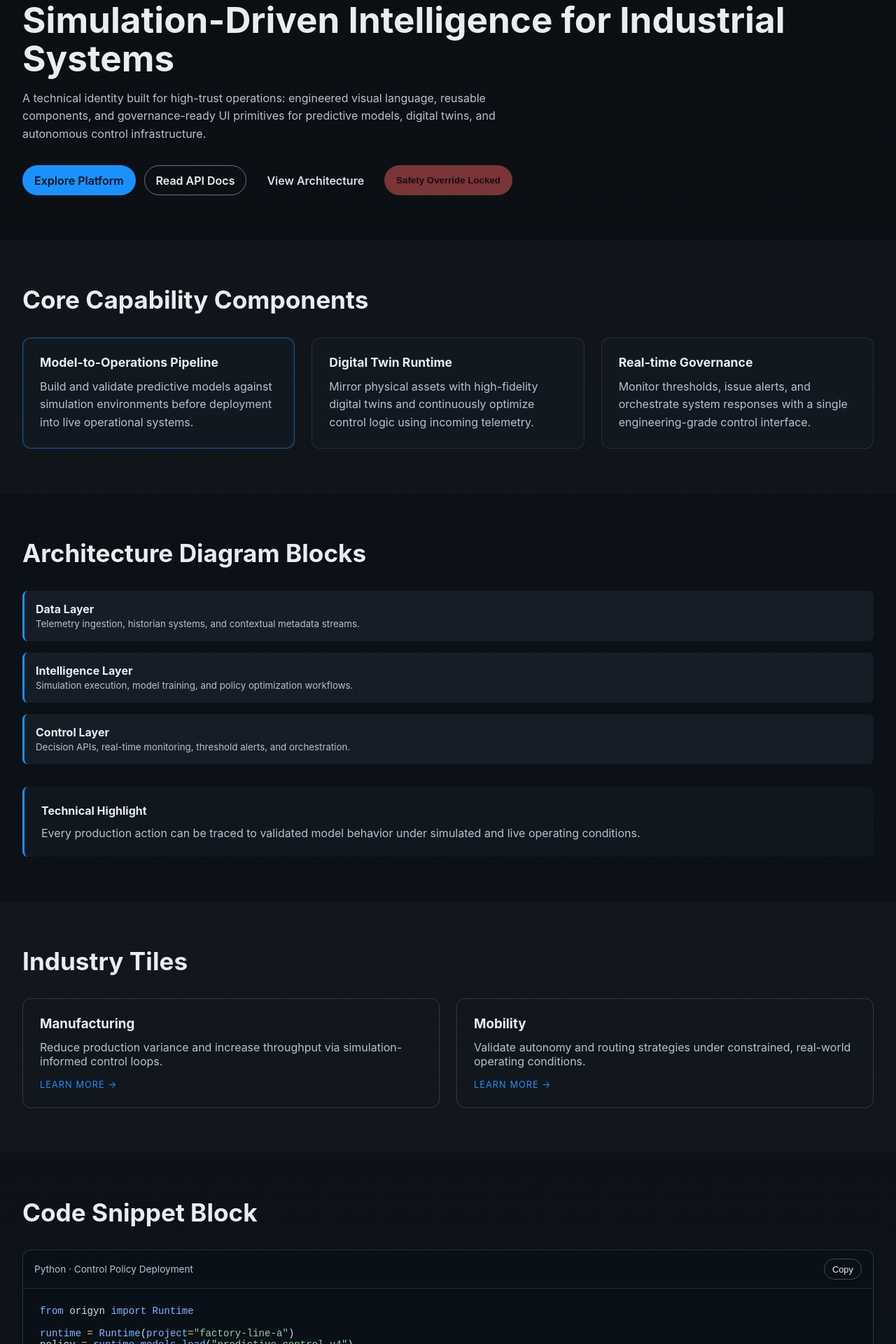
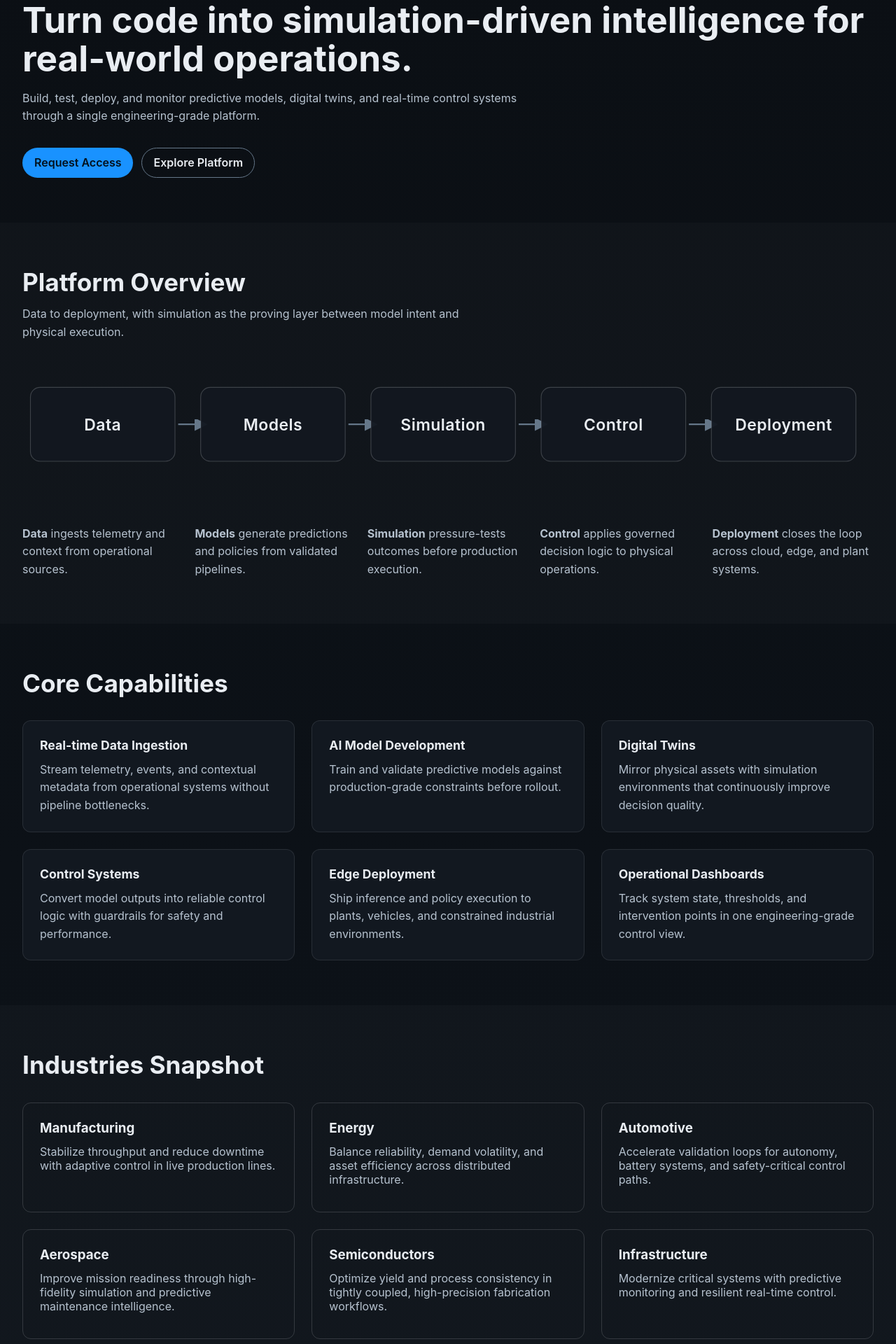
Before and after one commit to Cercle-Core/ORIGYN-WEBSITE, a Next.js app: page / in a window 1280 px wide. Shown: the part 160-2080 px from the top of the page at 70% size. Built offline with nearby package versions, Linux system fonts and the light colour scheme.

Commit message:
Build Phase 3 home page with mission-led structure and platform diagram

```diff
--- a/app/globals.css
+++ b/app/globals.css
@@ -430,6 +430,94 @@ pre {
   color: var(--color-neutral-300);
 }
 
+
+.body-lg--tight {
+  margin-top: var(--space-3);
+  max-width: 68ch;
+}
+
+.platform-diagram-wrap {
+  margin-top: var(--space-6);
+}
+
+.platform-diagram {
+  width: 100%;
+  height: auto;
+  display: block;
+}
+
+.platform-diagram__stage {
+  transition: transform var(--motion-fast) ease;
+}
+
+.platform-diagram__rect {
+  fill: rgba(18, 24, 32, 0.95);
+  stroke: rgba(233, 237, 242, 0.2);
+  stroke-width: 1;
+  transition: fill var(--motion-base) ease, stroke var(--motion-base) ease;
+}
+
+.platform-diagram__label {
+  fill: var(--color-neutral-100);
+  font-size: 20px;
+  font-weight: 600;
+  letter-spacing: 0.02em;
+}
+
+.platform-diagram__arrow,
+.platform-diagram__arrowhead {
+  stroke: var(--color-neutral-500);
+  fill: var(--color-neutral-500);
+  stroke-width: 2;
+  transition: stroke var(--motion-base) ease, fill var(--motion-base) ease;
+}
+
+.platform-diagram__stage:hover {
+  transform: translateY(-2px);
+}
+
+.platform-diagram__stage:hover .platform-diagram__rect {
+  fill: rgba(25, 146, 255, 0.17);
+  stroke: rgba(25, 146, 255, 0.75);
+}
+
+.platform-diagram__stage:hover .platform-diagram__arrow,
+.platform-diagram__stage:hover .platform-diagram__arrowhead {
+  stroke: var(--color-accent-500);
+  fill: var(--color-accent-500);
+}
+
+.diagram-descriptions {
+  margin-top: var(--space-5);
+  display: grid;
+  grid-template-columns: repeat(5, minmax(0, 1fr));
+  gap: var(--space-4);
+}
+
+.diagram-descriptions p,
+.why-grid p {
+  margin: 0;
+  line-height: 1.6;
+  color: var(--color-neutral-300);
+}
+
+.why-grid {
+  margin-top: var(--space-5);
+  max-width: 85ch;
+  display: grid;
+  gap: var(--space-4);
+}
+
+.final-cta {
+  text-align: center;
+  max-width: 780px;
+  margin: 0 auto;
+}
+
+.btn-row--center {
+  justify-content: center;
+}
+
 .footer {
   border-top: 1px solid rgba(233, 237, 242, 0.12);
   padding: var(--space-7) 0;
@@ -468,6 +556,10 @@ pre {
     grid-column: span 4;
   }
 
+  .diagram-descriptions {
+    grid-template-columns: repeat(2, minmax(0, 1fr));
+  }
+
   .footer-grid {
     grid-template-columns: repeat(3, minmax(0, 1fr));
   }
@@ -500,6 +592,19 @@ pre {
     display: inline-flex;
   }
 
+  .diagram-descriptions {
+    grid-template-columns: 1fr;
+  }
+
+  .platform-diagram-wrap {
+    overflow-x: auto;
+    padding-bottom: var(--space-2);
+  }
+
+  .platform-diagram {
+    min-width: 760px;
+  }
+
   .footer-grid {
     grid-template-columns: 1fr;
   }
--- a/app/page.js
+++ b/app/page.js
@@ -1,136 +1,208 @@
-import Footer from '../components/layout/Footer';
 import Navbar from '../components/layout/Navbar';
 import SectionWrapper from '../components/layout/SectionWrapper';
-import ArchitectureLayerBlock from '../components/patterns/ArchitectureLayerBlock';
-import CodeSnippetBlock from '../components/patterns/CodeSnippetBlock';
 import FeatureCard from '../components/patterns/FeatureCard';
 import IndustryTile from '../components/patterns/IndustryTile';
-import TechnicalHighlightPanel from '../components/patterns/TechnicalHighlightPanel';
 import Button from '../components/ui/Button';
 
-const featureCards = [
+const capabilities = [
   {
-    title: 'Model-to-Operations Pipeline',
-    description:
-      'Build and validate predictive models against simulation environments before deployment into live operational systems.'
+    title: 'Real-time Data Ingestion',
+    description: 'Stream telemetry, events, and contextual metadata from operational systems without pipeline bottlenecks.'
   },
   {
-    title: 'Digital Twin Runtime',
-    description:
-      'Mirror physical assets with high-fidelity digital twins and continuously optimize control logic using incoming telemetry.'
+    title: 'AI Model Development',
+    description: 'Train and validate predictive models against production-grade constraints before rollout.'
   },
   {
-    title: 'Real-time Governance',
-    description:
-      'Monitor thresholds, issue alerts, and orchestrate system responses with a single engineering-grade control interface.'
+    title: 'Digital Twins',
+    description: 'Mirror physical assets with simulation environments that continuously improve decision quality.'
+  },
+  {
+    title: 'Control Systems',
+    description: 'Convert model outputs into reliable control logic with guardrails for safety and performance.'
+  },
+  {
+    title: 'Edge Deployment',
+    description: 'Ship inference and policy execution to plants, vehicles, and constrained industrial environments.'
+  },
+  {
+    title: 'Operational Dashboards',
+    description: 'Track system state, thresholds, and intervention points in one engineering-grade control view.'
   }
 ];
 
-const architectureLayers = [
+const industries = [
   {
-    title: 'Data Layer',
-    description: 'Telemetry ingestion, historian systems, and contextual metadata streams.'
+    title: 'Manufacturing',
+    description: 'Stabilize throughput and reduce downtime with adaptive control in live production lines.'
   },
   {
-    title: 'Intelligence Layer',
-    description: 'Simulation execution, model training, and policy optimization workflows.'
+    title: 'Energy',
+    description: 'Balance reliability, demand volatility, and asset efficiency across distributed infrastructure.'
   },
   {
-    title: 'Control Layer',
-    description: 'Decision APIs, real-time monitoring, threshold alerts, and orchestration.'
+    title: 'Automotive',
+    description: 'Accelerate validation loops for autonomy, battery systems, and safety-critical control paths.'
+  },
+  {
+    title: 'Aerospace',
+    description: 'Improve mission readiness through high-fidelity simulation and predictive maintenance intelligence.'
+  },
+  {
+    title: 'Semiconductors',
+    description: 'Optimize yield and process consistency in tightly coupled, high-precision fabrication workflows.'
+  },
+  {
+    title: 'Infrastructure',
+    description: 'Modernize critical systems with predictive monitoring and resilient real-time control.'
   }
 ];
 
-const industryTiles = [
-  {
-    title: 'Manufacturing',
-    description: 'Reduce production variance and increase throughput via simulation-informed control loops.'
-  },
-  {
-    title: 'Mobility',
-    description: 'Validate autonomy and routing strategies under constrained, real-world operating conditions.'
-  }
-];
+const diagramStages = ['Data', 'Models', 'Simulation', 'Control', 'Deployment'];
 
-const sampleCode = `from origyn import Runtime
+export const metadata = {
+  title: 'ORIGYN Platform | Industrial AI Infrastructure',
+  description:
+    'ORIGYN transforms code into simulation-driven intelligence for predictive models, digital twins, and real-time control systems.'
+};
 
-runtime = Runtime(project="factory-line-a")
-policy = runtime.models.load("predictive_control_v4")
-runtime.deploy(policy, target="live-control")`;
+function PlatformDiagram() {
+  return (
+    <div className="platform-diagram-wrap" role="img" aria-label="Platform flow from data to deployment">
+      <svg className="platform-diagram" viewBox="0 0 1060 180" xmlns="http://www.w3.org/2000/svg">
+        {diagramStages.map((stage, index) => {
+          const x = index * 212;
+          const isLast = index === diagramStages.length - 1;
+
+          return (
+            <g key={stage} className="platform-diagram__stage" style={{ '--stage-index': index }}>
+              <rect x={x + 10} y="30" width="180" height="92" rx="12" className="platform-diagram__rect" />
+              <text x={x + 100} y="84" textAnchor="middle" className="platform-diagram__label">
+                {stage}
+              </text>
+              {!isLast && (
+                <path
+                  d={`M ${x + 194} 76 L ${x + 226} 76`}
+                  className="platform-diagram__arrow"
+                  markerEnd="url(#arrowHead)"
+                />
+              )}
+            </g>
+          );
+        })}
+        <defs>
+          <marker id="arrowHead" markerWidth="8" markerHeight="8" refX="6" refY="3" orient="auto">
+            <path d="M0,0 L0,6 L6,3 z" className="platform-diagram__arrowhead" />
+          </marker>
+        </defs>
+      </svg>
+      <div className="diagram-descriptions">
+        <p><strong>Data</strong> ingests telemetry and context from operational sources.</p>
+        <p><strong>Models</strong> generate predictions and policies from validated pipelines.</p>
+        <p><strong>Simulation</strong> pressure-tests outcomes before production execution.</p>
+        <p><strong>Control</strong> applies governed decision logic to physical operations.</p>
+        <p><strong>Deployment</strong> closes the loop across cloud, edge, and plant systems.</p>
+      </div>
+    </div>
+  );
+}
 
 export default function Home() {
   return (
     <div className="page-shell">
-      <Navbar variant="sticky" />
+      <Navbar
+        variant="transparent"
+        cta={null}
+        links={[
+          { href: '#platform-overview', label: 'Platform' },
+          { href: '#capabilities', label: 'Capabilities' },
+          { href: '#industries', label: 'Industries' },
+          { href: '#why-it-matters', label: 'Why It Matters' }
+        ]}
+      />
 
       <main>
-        <SectionWrapper>
-          <p className="eyebrow">Phase 2 · Design System Foundation</p>
-          <h1 className="h1">Simulation-Driven Intelligence for Industrial Systems</h1>
+        <SectionWrapper id="top">
+          <p className="eyebrow">Industrial AI Infrastructure</p>
+          <h1 className="h1">Turn code into simulation-driven intelligence for real-world operations.</h1>
           <p className="body-lg">
-            A technical identity built for high-trust operations: engineered visual language,
-            reusable components, and governance-ready UI primitives for predictive models,
-            digital twins, and autonomous control infrastructure.
+            Build, test, deploy, and monitor predictive models, digital twins, and real-time control
+            systems through a single engineering-grade platform.
           </p>
           <div className="btn-row">
-            <Button as="a" href="#platform" variant="primary">
+            <Button as="a" href="#final-cta" variant="primary">
+              Request Access
+            </Button>
+            <Button as="a" href="#platform-overview" variant="secondary">
               Explore Platform
-            </Button>
-            <Button as="a" href="#developers" variant="secondary">
-              Read API Docs
-            </Button>
-            <Button as="a" href="#architecture" variant="ghost">
-              View Architecture
-            </Button>
-            <Button variant="danger" disabled>
-              Safety Override Locked
             </Button>
           </div>
         </SectionWrapper>
 
-        <SectionWrapper id="platform" muted>
-          <h2 className="h2">Core Capability Components</h2>
+        <SectionWrapper id="platform-overview" muted>
+          <h2 className="h2">Platform Overview</h2>
+          <p className="body-lg body-lg--tight">
+            Data to deployment, with simulation as the proving layer between model intent and physical execution.
+          </p>
+          <PlatformDiagram />
+        </SectionWrapper>
+
+        <SectionWrapper id="capabilities">
+          <h2 className="h2">Core Capabilities</h2>
           <div className="ds-grid ds-grid--3col">
-            {featureCards.map((card, index) => (
-              <FeatureCard
-                key={card.title}
-                title={card.title}
-                description={card.description}
-                highlighted={index === 0}
+            {capabilities.map((capability) => (
+              <FeatureCard key={capability.title} title={capability.title} description={capability.description} />
+            ))}
+          </div>
+        </SectionWrapper>
+
+        <SectionWrapper id="industries" muted>
+          <h2 className="h2">Industries Snapshot</h2>
+          <div className="ds-grid ds-grid--3col">
+            {industries.map((industry) => (
+              <IndustryTile
+                key={industry.title}
+                title={industry.title}
+                description={industry.description}
+                href="#final-cta"
+                showLink={false}
               />
             ))}
           </div>
         </SectionWrapper>
 
-        <SectionWrapper id="architecture">
-          <h2 className="h2">Architecture Diagram Blocks</h2>
-          <div className="arch-grid">
-            {architectureLayers.map((layer) => (
-              <ArchitectureLayerBlock key={layer.title} title={layer.title} description={layer.description} />
-            ))}
-          </div>
-          <TechnicalHighlightPanel title="Technical Highlight">
-            Every production action can be traced to validated model behavior under simulated and
-            live operating conditions.
-          </TechnicalHighlightPanel>
-        </SectionWrapper>
-
-        <SectionWrapper id="industries" muted>
-          <h2 className="h2">Industry Tiles</h2>
-          <div className="ds-grid ds-grid--2col">
-            {industryTiles.map((tile) => (
-              <IndustryTile key={tile.title} title={tile.title} description={tile.description} />
-            ))}
+        <SectionWrapper id="why-it-matters">
+          <h2 className="h2">Why This Matters</h2>
+          <div className="why-grid">
+            <p>
+              Re-industrialization depends on systems that can adapt faster than operating conditions change.
+              Software alone is insufficient without tight feedback loops to physical operations.
+            </p>
+            <p>
+              Intelligence becomes leverage when teams can test decisions in simulation before they impact live
+              infrastructure, safety, and throughput.
+            </p>
+            <p>
+              STEM-driven economic value compounds when modeling, controls, and deployment live in a single,
+              verifiable runtime that engineers can trust.
+            </p>
           </div>
         </SectionWrapper>
 
-        <SectionWrapper id="developers">
-          <h2 className="h2">Code Snippet Block</h2>
-          <CodeSnippetBlock language="Python" title="Control Policy Deployment" code={sampleCode} />
+        <SectionWrapper id="final-cta" muted>
+          <div className="final-cta">
+            <h2 className="h2">Build the next industrial intelligence stack with ORIGYN.</h2>
+            <div className="btn-row btn-row--center">
+              <Button as="a" href="#top" variant="primary">
+                Request Access
+              </Button>
+              <Button as="a" href="mailto:team@origyn.ai" variant="ghost">
+                Talk to Us
+              </Button>
+            </div>
+          </div>
         </SectionWrapper>
       </main>
-
-      <Footer />
     </div>
   );
 }
--- a/components/layout/Navbar.js
+++ b/components/layout/Navbar.js
@@ -3,14 +3,20 @@
 import { useEffect, useState } from 'react';
 import Button from '../ui/Button';
 
-const links = [
+const defaultLinks = [
   { href: '#platform', label: 'Platform' },
   { href: '#architecture', label: 'Architecture' },
   { href: '#industries', label: 'Industries' },
   { href: '#developers', label: 'Developers' }
 ];
 
-export default function Navbar({ variant = 'sticky' }) {
+const defaultCta = {
+  href: '#access',
+  label: 'Request Access',
+  variant: 'primary'
+};
+
+export default function Navbar({ variant = 'sticky', links = defaultLinks, cta = defaultCta }) {
   const [menuOpen, setMenuOpen] = useState(false);
   const [scrolled, setScrolled] = useState(false);
 
@@ -38,9 +44,11 @@ export default function Navbar({ variant = 'sticky' }) {
         </nav>
 
         <div className="nav-actions">
-          <Button as="a" href="#access" variant="primary">
-            Request Access
-          </Button>
+          {cta ? (
+            <Button as="a" href={cta.href} variant={cta.variant ?? 'primary'}>
+              {cta.label}
+            </Button>
+          ) : null}
           <button
             type="button"
             className="menu-toggle"
@@ -60,9 +68,11 @@ export default function Navbar({ variant = 'sticky' }) {
               {link.label}
             </a>
           ))}
-          <Button as="a" href="#access" variant="secondary" onClick={() => setMenuOpen(false)}>
-            Request Access
-          </Button>
+          {cta ? (
+            <Button as="a" href={cta.href} variant="secondary" onClick={() => setMenuOpen(false)}>
+              {cta.label}
+            </Button>
+          ) : null}
         </div>
       </div>
     </header>
--- a/components/patterns/IndustryTile.js
+++ b/components/patterns/IndustryTile.js
@@ -1,11 +1,13 @@
-export default function IndustryTile({ title, description, href = '#' }) {
+export default function IndustryTile({ title, description, href = '#', showLink = true }) {
   return (
     <article className="tile">
       <h3>{title}</h3>
       <p>{description}</p>
-      <a className="eyebrow" href={href}>
-        Learn more →
-      </a>
+      {showLink ? (
+        <a className="eyebrow" href={href}>
+          Learn more →
+        </a>
+      ) : null}
     </article>
   );
 }
```
